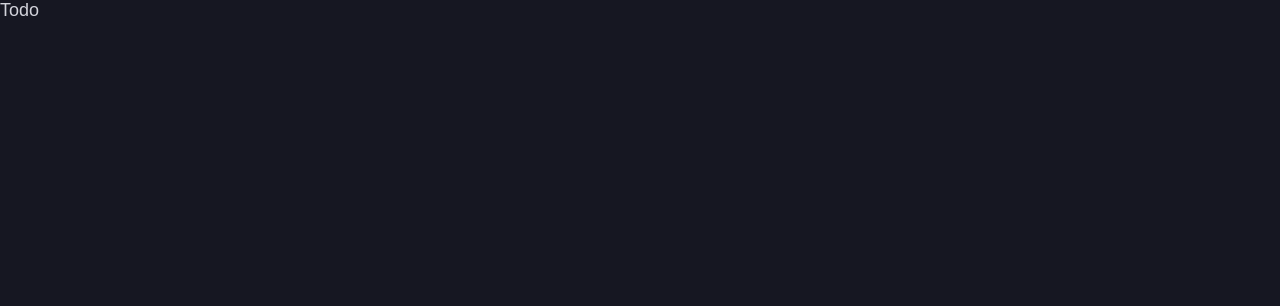
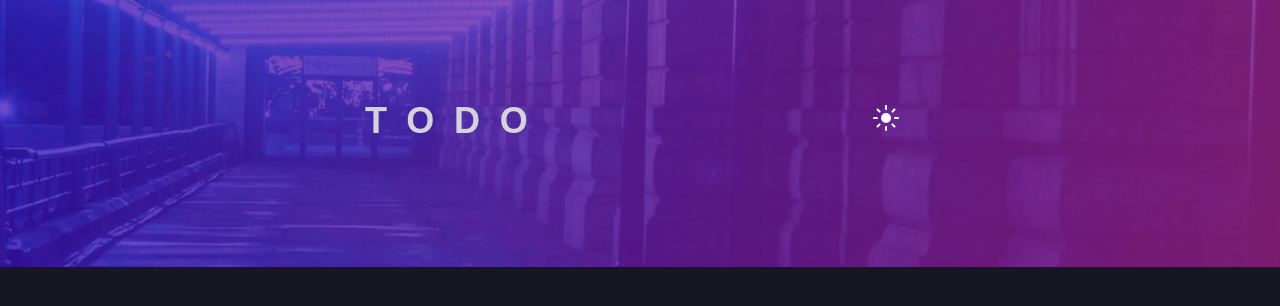
Before and after one commit to Winter010/Todo-app, a website built with Vite: page index.html in a window 1280 px wide. Built offline with nearby package versions, Linux system fonts and the light colour scheme.

Commit message:
dev: added flex mixins and header layout

```diff
--- a/index.html
+++ b/index.html
@@ -13,8 +13,14 @@
 		<link rel="stylesheet" href="./src/scss/style.scss" />
 		<title>Todo app</title>
 	</head>
-	<body>
-		Todo
+	<body class="theme-dark">
+		<header>
+			<h1>TODO</h1>
+			<div class="theme-switch-block">
+				<input type="checkbox" name="theme-toggle" id="theme-toggle" />
+				<label for="theme-toggle"></label>
+			</div>
+		</header>
 
 		<!-- Add dynamic number -->
 		<!-- items left All Active Completed Clear Completed Drag and drop to reorder
--- a/src/scss/global.scss
+++ b/src/scss/global.scss
@@ -1,5 +1,5 @@
 @import "./variables.scss";
-// @import "./mixins/flex.scss";
+@import "./mixins/flex.scss";
 @import "./mixins/fonts.scss";
 
 html {
@@ -27,11 +27,15 @@ html {
 }
 
 body {
+	@include flexColumn;
 	@include fontJosefinSansNormal;
+	align-items: center;
+	font-size: 18px;
+	min-height: 100vh;
+	color: $color-light-grayish-blue;
+	background: url(/backgrounds/dark-theme/bg-desktop-dark.jpg) no-repeat;
+	background-size: contain;
 	background-color: $color-very-dark-blue;
-	font-size: 18px;
-	color: $color-light-grayish-blue;
-	min-height: 100vh;
 }
 
 a {
--- /dev/null
+++ b/src/scss/mixins/flex.scss
@@ -0,0 +1,9 @@
+@mixin flexRow {
+	display: flex;
+	flex-direction: row;
+}
+
+@mixin flexColumn {
+	display: flex;
+	flex-direction: column;
+}
--- a/src/scss/style.scss
+++ b/src/scss/style.scss
@@ -1 +1,39 @@
 @import "./global.scss";
+
+header,
+main {
+	width: 550px;
+}
+
+header {
+	@include flexRow;
+	@include fontJosefinSansNormal;
+	justify-content: space-between;
+	letter-spacing: 1.1em;
+	margin-top: 100px;
+
+	.theme-switch-block {
+		@include flexColumn;
+		justify-content: center;
+		margin-right: 10px;
+
+		#theme-toggle {
+			display: none;
+
+			& + label::before {
+				content: "";
+				background: url("/icons/icon-sun.svg") no-repeat;
+				display: block;
+				width: 32px;
+				height: 32px;
+				cursor: pointer;
+			}
+		}
+
+		#theme-toggle:checked {
+			& + label::before {
+				background: url("/icons/icon-moon.svg") no-repeat;
+			}
+		}
+	}
+}
```
